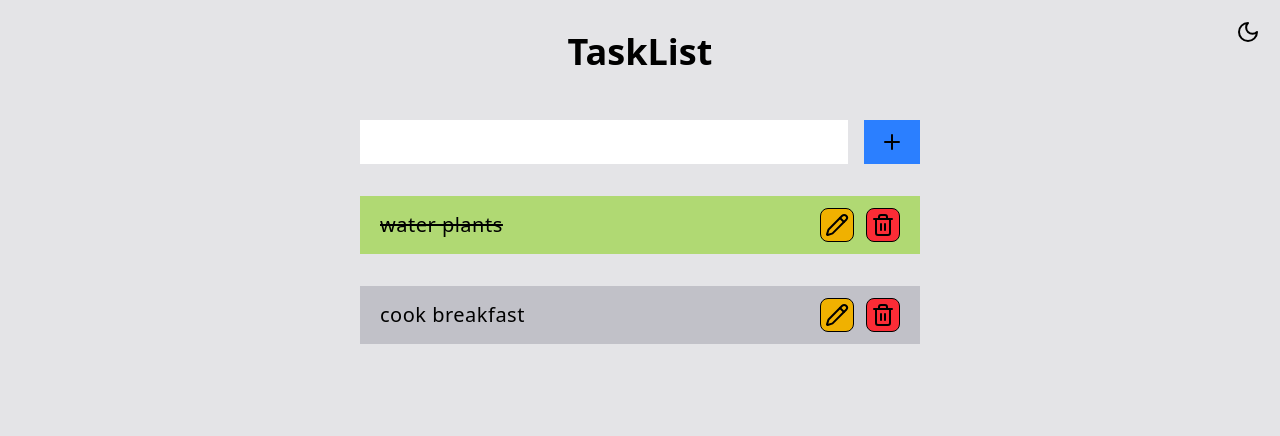
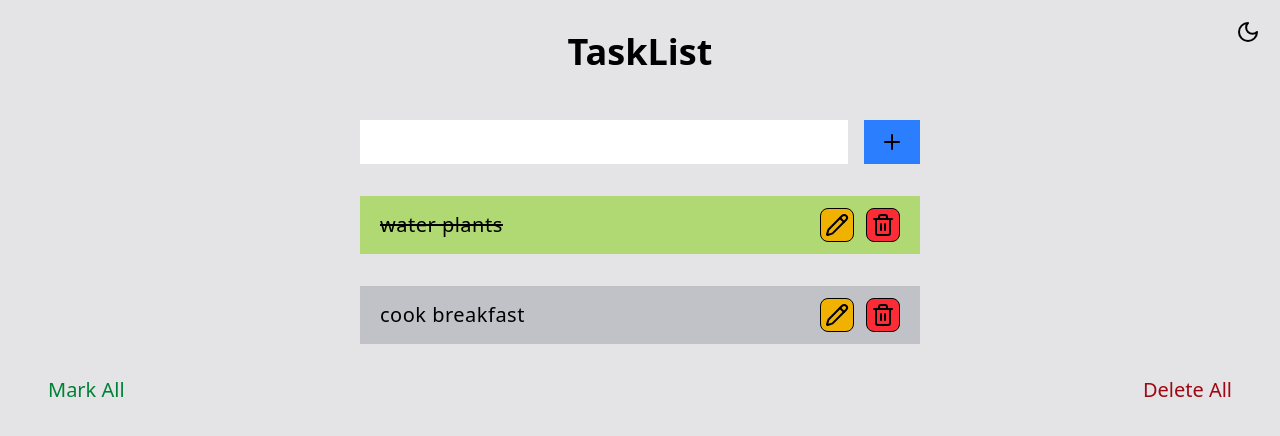
Before and after one commit to adiruPrima/tasklist-ts, a React (Vite) app: page / in a window 1280 px wide. Shown: the top 436 px of the page. Built offline with nearby package versions, Linux system fonts and the light colour scheme.

Commit message:
add mark all and delete all functions

```diff
--- a/src/pages/TaskList.tsx
+++ b/src/pages/TaskList.tsx
@@ -29,6 +29,10 @@ function TaskList() {
     setTasks((prev) => prev.filter((task) => task.id !== id));
   }
 
+  function deleteAll() {
+    setTasks([]);
+  }
+
   function editTask(id: number, title: string) {
     if (editMode) {
       setEditMode(false);
@@ -53,6 +57,23 @@ function TaskList() {
     );
   }
 
+  function isAllMarked(): boolean {
+    const unmarked = tasks.find((task) => !task.isMarked);
+    // if unmarked task found, isAllMarked = false
+    return unmarked ? false : true;
+  }
+
+  function markAllToggle() {
+    // unmark all
+    if (isAllMarked()) {
+      setTasks((prev) => prev.map((task) => ({ ...task, isMarked: false })));
+    }
+    // mark all
+    else {
+      setTasks((prev) => prev.map((task) => ({ ...task, isMarked: true })));
+    }
+  }
+
   console.log(tasks);
   return (
     <div className="p-4">
@@ -72,6 +93,26 @@ function TaskList() {
           />
         ))}
       </ul>
+      {tasks.length > 0 && (
+        <div className="mt-8 flex justify-between items-center">
+          <button
+            onClick={markAllToggle}
+            className={`${
+              isAllMarked()
+                ? "text-yellow-700 dark:text-yellow-500"
+                : "text-green-700 dark:text-green-500"
+            } text-xl cursor-pointer`}
+          >
+            {isAllMarked() ? "Unmark All" : "Mark All"}
+          </button>
+          <button
+            onClick={deleteAll}
+            className="text-red-800 dark:text-red-500 text-xl cursor-pointer"
+          >
+            Delete All
+          </button>
+        </div>
+      )}
     </div>
   );
 }
```
